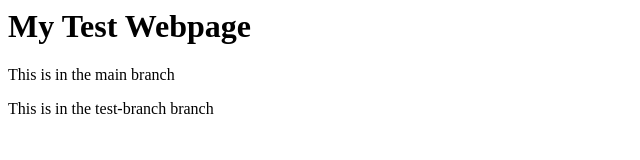
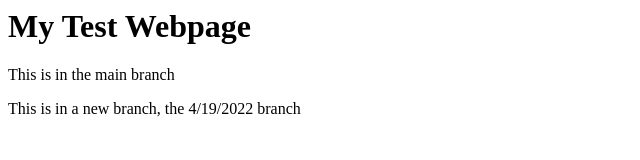
Before and after one commit to benovojnikovic/simle-website, a plain HTML site: page index.html in a window 1280 px wide. Shown: the whole page, without its empty margins (0-640 px from the left). Drawn offline with Linux system fonts and the light colour scheme.

Commit message:
Update index.html

```diff
--- a/index.html
+++ b/index.html
@@ -1,3 +1,3 @@
 <h1> My Test Webpage </h1>
   <p> This is in the main branch</p>
-  <p> This is in the test-branch branch</p>
+  <p> This is in a new branch, the 4/19/2022 branch</p>
```
